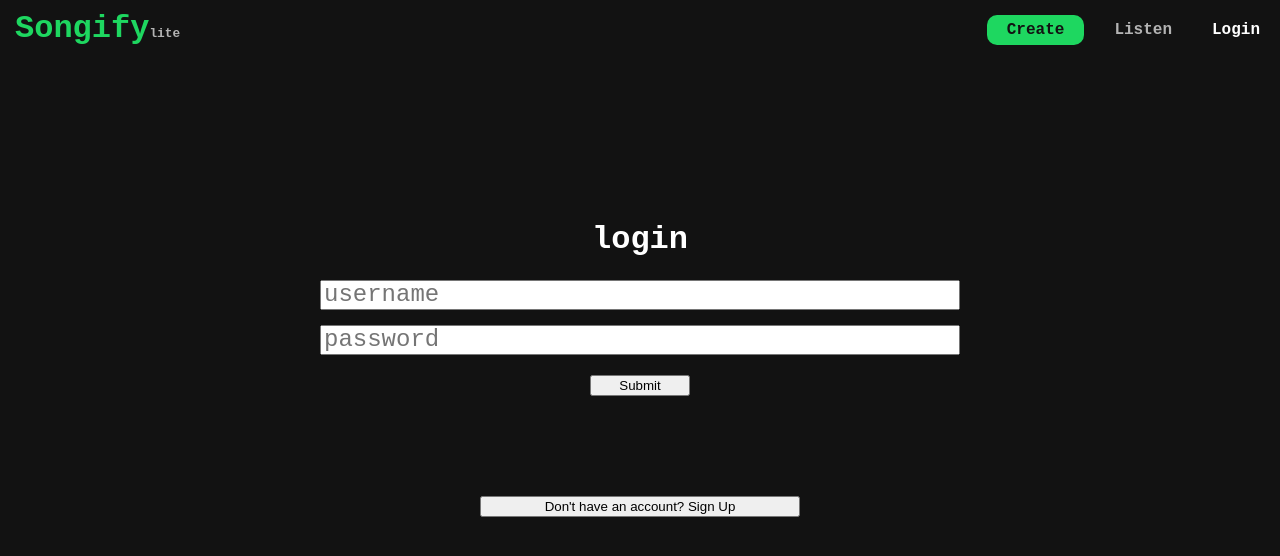
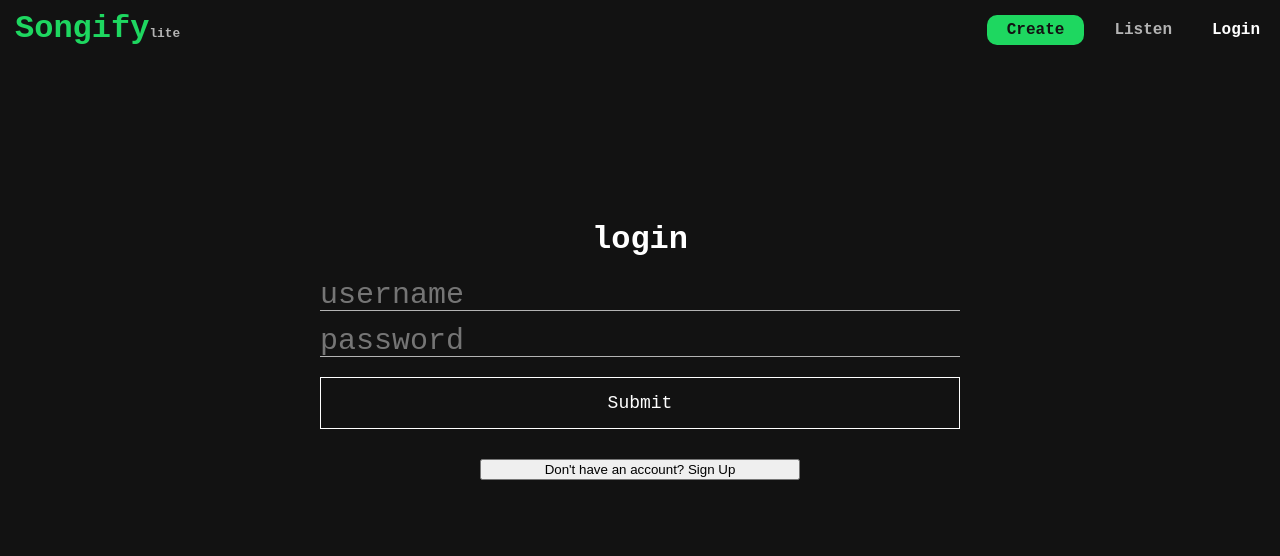
Before and after one commit to rmwerner18/songify-client, a React (Create React App) app: page /login in a window 1280 px wide. Shown: the top 556 px of the page. Built offline with nearby package versions, Linux system fonts and the light colour scheme; no server answers.

Commit message:
restyle login

```diff
--- a/src/App.css
+++ b/src/App.css
@@ -700,10 +700,29 @@ button:focus {
   align-items: center;
 }
 
+.login-fields input {
+  background-color: transparent;
+  border: 0px;
+  border-bottom: var(--controls) solid 1px;
+  display: block;
+  width: 100%;
+  padding: 15px 0;
+  font-size: 30px;
+  color: #fff;
+}
+
+.login-fields input:focus {
+  outline: 0;
+  border-bottom: #fff solid 1px;
+}
+
 .login-fields input[type='submit'] {
-  width: 100px;
-  margin-bottom: 100px;
+  font-family: inherit;
+  width: 100%;
+  border: #fff solid 1px;
+  margin-bottom: 30px;
   margin-top: 5px;
+  font-size: 18px;
 }
 
 .username, .password {
```
